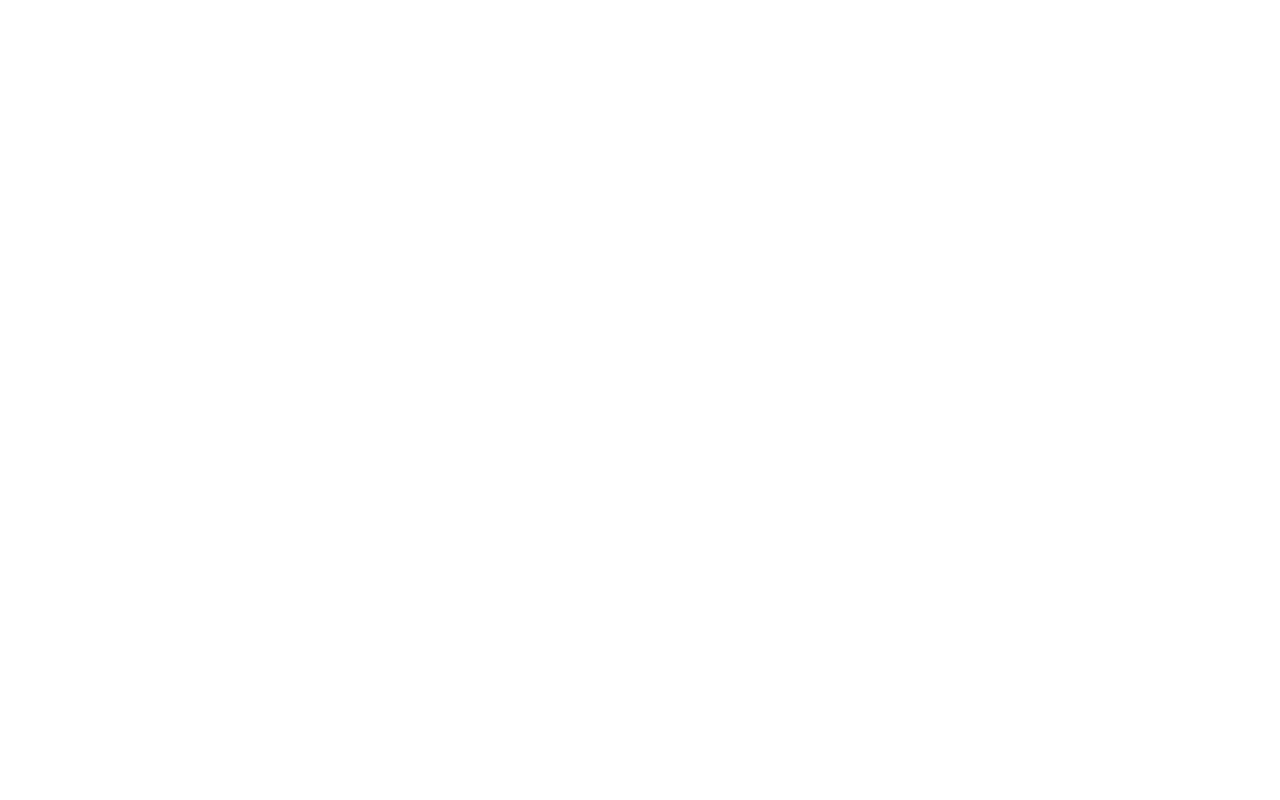
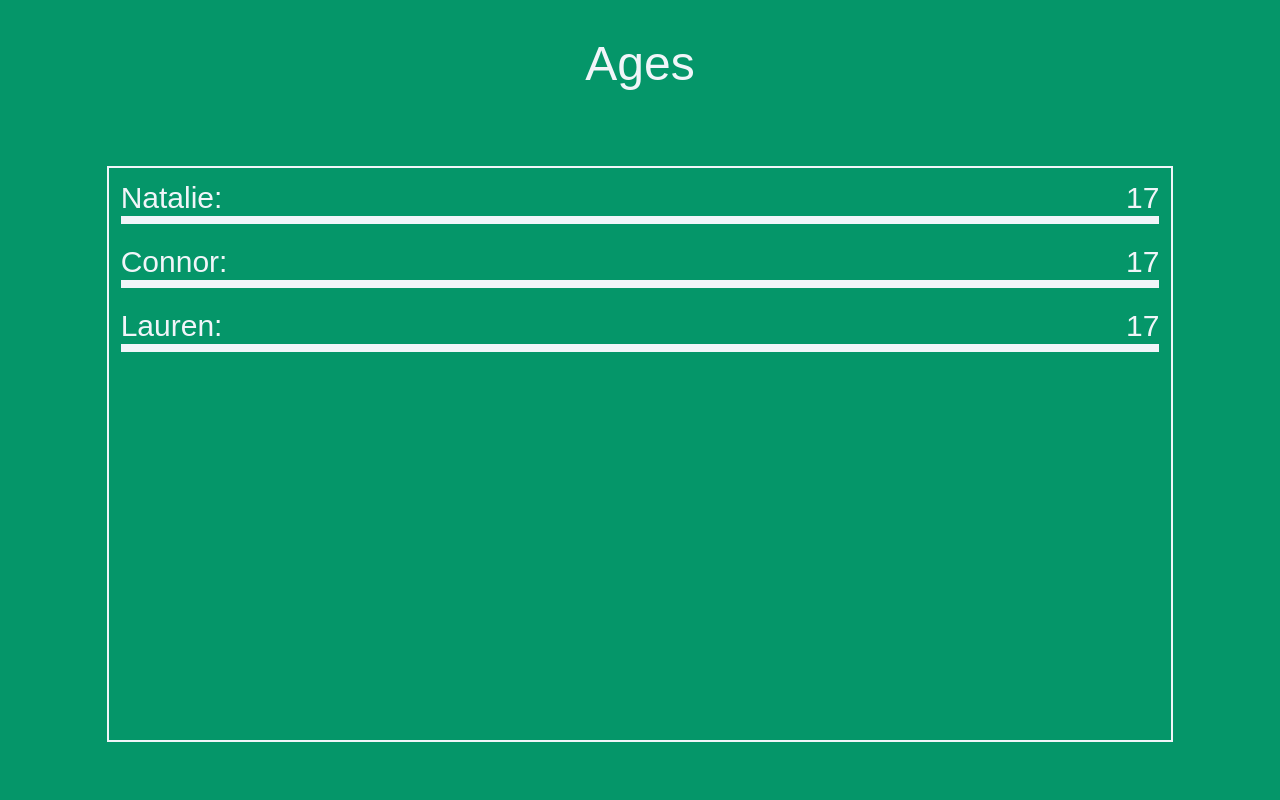
Before and after one commit to pandalexander/age-tracker, a plain HTML site: page index.html in a window 1280 px wide. Drawn offline with nearby package versions, Linux system fonts and the light colour scheme; a web font is replaced by a local one.

Commit message:
Add and style content

```diff
--- a/index.html
+++ b/index.html
@@ -4,9 +4,49 @@
     <meta charset="UTF-8" />
     <meta name="viewport" content="width=device-width, initial-scale=1.0" />
     <script src="https://cdn.tailwindcss.com"></script>
+    <link rel="preconnect" href="https://fonts.googleapis.com" />
+    <link rel="preconnect" href="https://fonts.gstatic.com" crossorigin />
+    <link
+      href="https://fonts.googleapis.com/css2?family=Ojuju:wght@200..800&display=swap"
+      rel="stylesheet"
+    />
+    <style>
+      body {
+        font-family: "Ojuju", sans-serif;
+      }
+    </style>
     <title>Age Tracker</title>
   </head>
-  <body>
-    <!-- <script src="https://unpkg.com/vue@3/dist/vue.global.js"></script> -->
+  <body
+    class="bg-emerald-600 h-screen flex flex-col justify-center text-slate-100"
+  >
+    <div class="items-center flex flex-col justify-center">
+      <h1 class="text-5xl text-slate-100 mb-5 mt-10">Ages</h1>
+    </div>
+    <div class="flex flex-col justify-center items-center h-screen">
+      <div id="box" class="border-2 border-slate-100 w-5/6 h-5/6 p-3 text-3xl">
+        <div
+          class="flex justify-between items-center mb-5"
+          style="border-bottom: 0.5rem solid"
+        >
+          <h2 class="">Natalie:</h2>
+          <h2>17</h2>
+        </div>
+        <div
+          class="flex justify-between items-center mb-5"
+          style="border-bottom: 0.5rem solid"
+        >
+          <h2 class="">Connor:</h2>
+          <h2>17</h2>
+        </div>
+        <div
+          class="flex justify-between items-center mb-5"
+          style="border-bottom: 0.5rem solid"
+        >
+          <h2 class="">Lauren:</h2>
+          <h2>17</h2>
+        </div>
+      </div>
+    </div>
   </body>
 </html>
```
